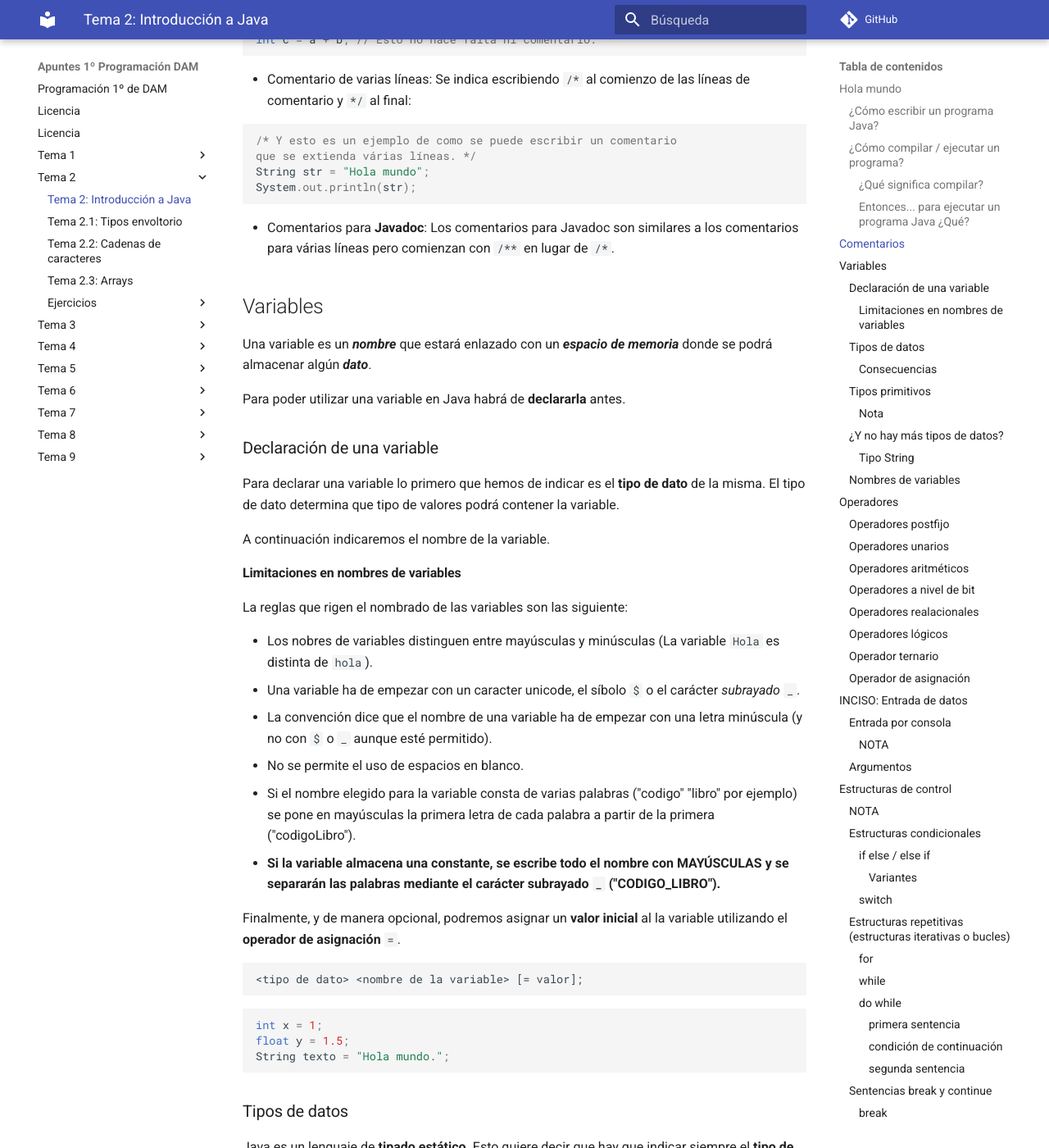
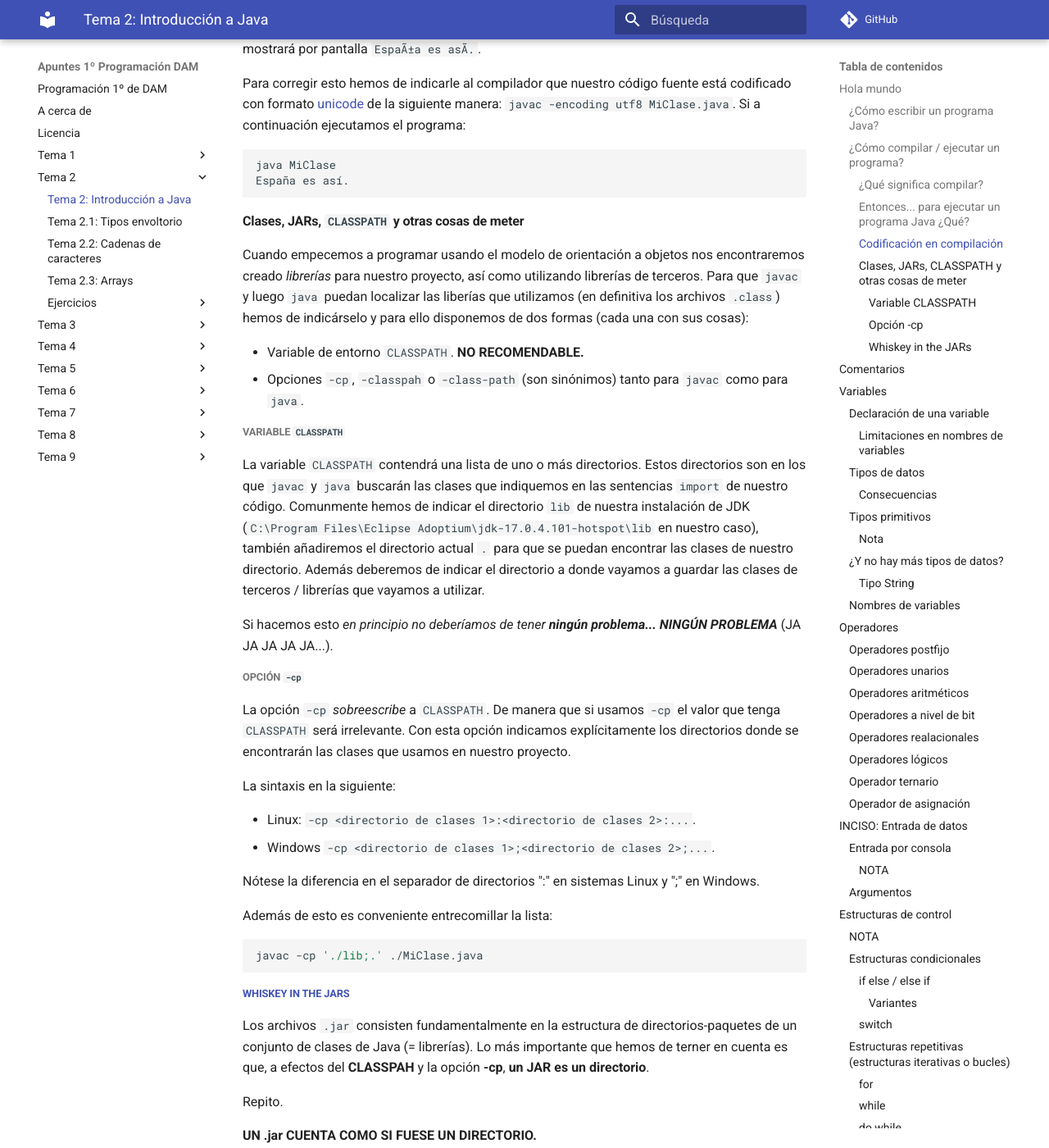
Before and after one commit to mmourazos/DAM_PR_Apuntes, an MkDocs documentation site: the page built from docs/Tema 2/T2.0 - Primeros_pasos_java.md, in a window 1280 px wide and 1400 px high, scrolled down 1955 px. Shown: the whole window at 82% size. Built offline with MkDocs 1.6.1 and Material for MkDocs 9.7.7, drawn with Linux system fonts in a browser that asks for light colours; comment, search, counter and statistics services are not loaded; some of the changed text lies outside the part shown.

Commit message:
Líos de CLASSPATHs

````diff
--- a/docs/Tema 2/T2.0 - Primeros_pasos_java.md
+++ b/docs/Tema 2/T2.0 - Primeros_pasos_java.md
@@ -40,6 +40,77 @@ Para ejecutar un programa Java hemos de seguir los siguientes pasos:
 2. Enviarle el bytecode de Java (`HolaMundo.class`) a la máquina virtual: `java HolaMundo`.
 
 **Nota:** al ejecutar el segundo paso **no se ha de incluir el .class** al indicar la clase que queremos ejecutar.
+
+#### Codificación en compilación
+
+El compilador de java `javac` por defecto interpreta que los `.java` que le pasamos están codificados como `ASCII` por lo que, si tenemos tíldes o "ñ" en nuestro código se mostrarán incorrectamente al ejecutarlo. Por ejemplo, si tenemos un archivo (codificado en unidcode) con el sugiente código fuente:
+
+```java
+public Class MiClase {
+    public static void main(String[] args) {
+        System.out.println("España es así.");
+    }
+}
+```
+
+y lo compilamos con: `javac .\MiClase.java`.
+
+Obtenedremos la clase `MiClase.class`, que al ejecutar con el comando `java MiClase` mostrará por pantalla `EspaÃ±a es asÃ­.`.
+
+Para corregir esto hemos de indicarle al compilador que nuestro código fuente está codificado con formato [unicode](https://en.wikipedia.org/wiki/Unicode) de la siguiente manera: `javac -encoding utf8 MiClase.java`.
+Si a continuación ejecutamos el programa:
+
+```bash
+java MiClase
+España es así.
+```
+
+#### Clases, JARs, `CLASSPATH` y otras cosas de meter
+
+Cuando empecemos a programar usando el modelo de orientación a objetos nos encontraremos creado *librerías* para nuestro proyecto, así como utilizando librerías de terceros. Para que `javac` y luego `java` puedan localizar las liberías que utilizamos (en definitiva los archivos `.class`) hemos de indicárselo y para ello disponemos de dos formas (cada una con sus cosas):
+
+* Variable de entorno `CLASSPATH`. **NO RECOMENDABLE.**
+* Opciones `-cp`, `-classpah` o `-class-path` (son sinónimos) tanto para `javac` como para `java`.
+
+##### Variable `CLASSPATH`
+
+La variable `CLASSPATH` contendrá una lista de uno o más directorios. Estos directorios son en los que `javac` y `java` buscarán las clases que indiquemos en las sentencias `import` de nuestro código. Comunmente hemos de indicar el directorio `lib` de nuestra instalación de JDK (`C:\Program Files\Eclipse Adoptium\jdk-17.0.4.101-hotspot\lib` en nuestro caso), también añadiremos el directorio actual `.` para que se puedan encontrar las clases de nuestro directorio. Además deberemos de indicar el directorio a donde vayamos a guardar las clases de terceros / librerías que vayamos a utilizar.
+
+Si hacemos esto *en principio no deberíamos de tener **ningún problema... NINGÚN PROBLEMA*** (JA JA JA JA JA...).
+
+##### Opción `-cp`
+
+La opción `-cp` *sobreescribe* a `CLASSPATH`. De manera que si usamos `-cp` el valor que tenga `CLASSPATH` será irrelevante.
+Con esta opción indicamos explícitamente los directorios donde se encontrarán las clases que usamos en nuestro proyecto.
+
+La sintaxis en la siguiente:
+
+* Linux: `-cp <directorio de clases 1>:<directorio de clases 2>:...`.
+* Windows `-cp <directorio de clases 1>;<directorio de clases 2>;...`.
+
+Nótese la diferencia en el separador de directorios ":" en sistemas Linux y ";" en Windows.
+
+Además de esto es conveniente entrecomillar la lista:
+
+```bash
+javac -cp './lib;.' ./MiClase.java
+```
+
+##### [Whiskey in the JARs](https://youtu.be/wsrvmNtWU4E)
+
+Los archivos `.jar` consisten fundamentalmente en la estructura de directorios-paquetes de un conjunto de clases de Java (= librerías).
+Lo más importante que hemos de terner en cuenta es que, a efectos del **CLASSPAH** y la opción **-cp**, **un JAR  es un directorio**.
+
+Repito.
+
+**UN .jar CUENTA COMO SI FUESE UN DIRECTORIO.**
+
+Esto implica que si hemos descargado un archivo `jar` de terceros para usar en nuestro proyecto hemos de:
+
+* Añadirlo a nuestra variable `CLASSPATH` (`CLASSPATH=C:\libs\libreria_descargada1.jar;C:\libs\libreria_descargada2.jar`).
+* Indicarlo explícitamente en la opción `-cp`: `-cp 'C:\libs\libreria_descargada.jar;.`.
+* Descomprimirla dentro de un diretorio incluido en `CLASSPATH` o `-cp`.
+* O decirle a nuestro EID que lo incluya. **LA MÁS RECOMENDABLE**.
 
 ## Comentarios
 
--- a/docs/about.md
+++ b/docs/about.md
@@ -1,4 +1,4 @@
-# Licencia
+# A cerca de
 
 El contenido de este sitio web
 
````
Also changed, not shown: docs/Tema 3/T3.3 - Herencia.md (+1 -1 lines), docs/Tema 3/T3.4 - Paquetes.md (+1 -1 lines), docs/Tema 4/T4.0 - Excepciones.md (+122 -0 lines), docs/licencia.md (+1 -0 lines), 4 other files.
